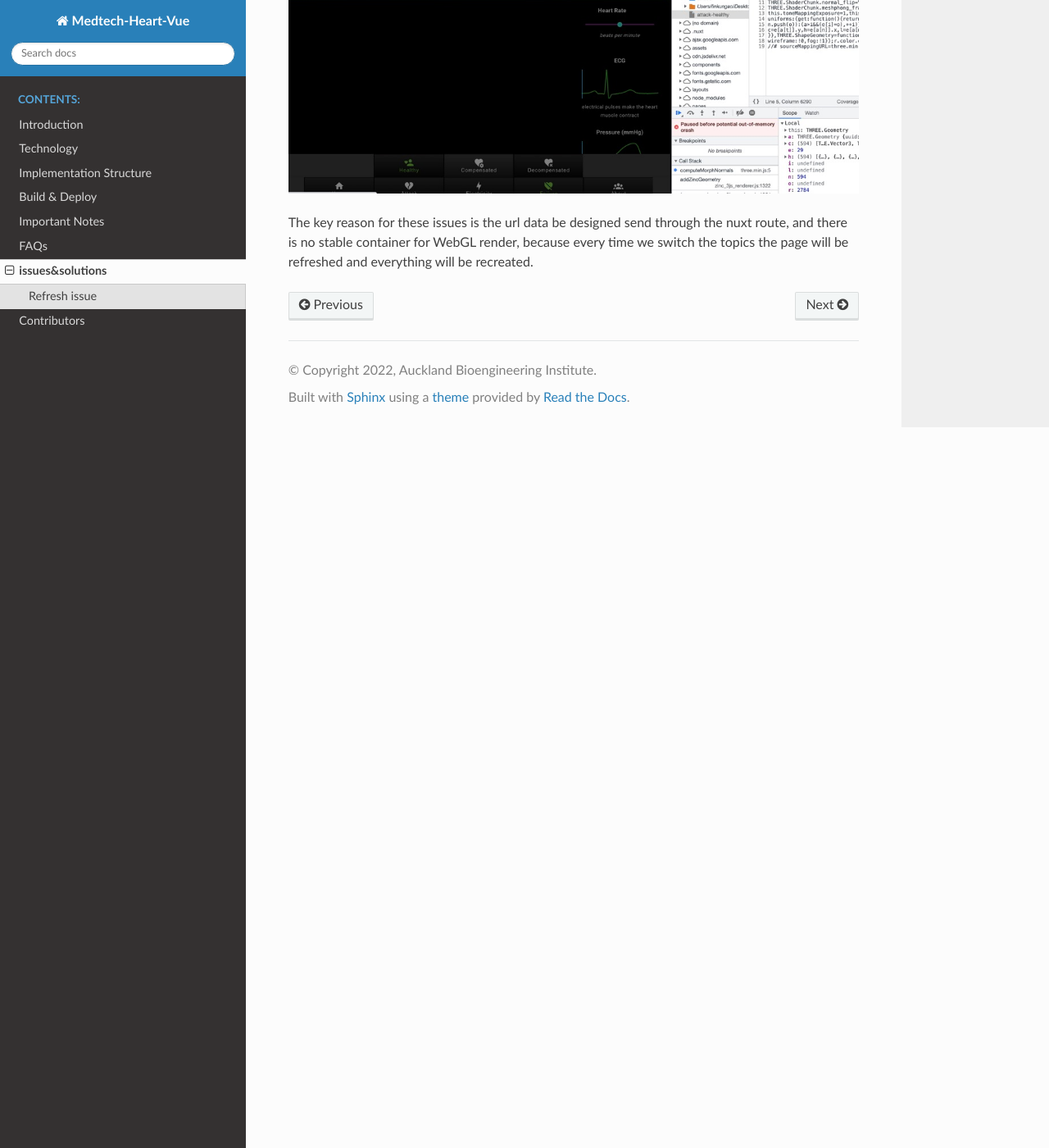
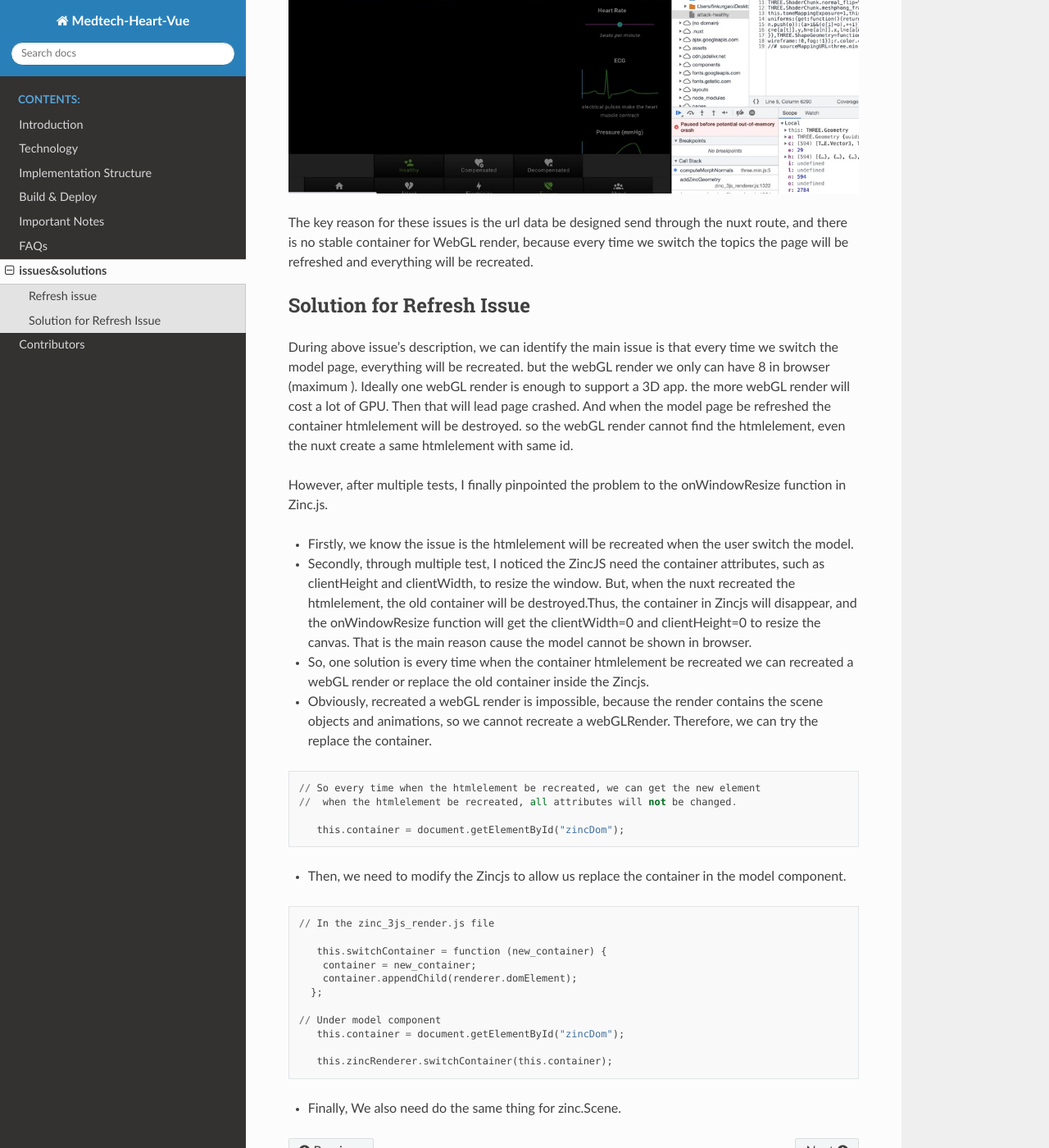
Before and after one commit to ABI-Web-Apps/medtech-heart-vue, a Sphinx documentation site: the page built from docs/source/issues/index.md, in a window 1280 px wide and 1400 px high, scrolled down 2555 px. Shown: the whole window at 82% size. Built offline with Sphinx 7.4.7 and the Read the Docs theme 2.0.0, drawn with Linux system fonts in a browser that asks for light colours; pages that are not in the unit, such as notebooks, are missing from menus.

Commit message:
update docs

````diff
--- a/docs/source/issues/index.md
+++ b/docs/source/issues/index.md
@@ -38,3 +38,42 @@ When the user switch the model multiple times (around 20 times, depends on his c
 ![](./images/issue_4.jpg)
 
 The key reason for these issues is the url data be designed send through the nuxt route, and there is no stable container for WebGL render, because every time we switch the topics the page will be refreshed and everything will be recreated.
+
+## Solution for Refresh Issue
+
+During above issue's description, we can identify the main issue is that every time we switch the model page, everything will be recreated. but the webGL render we only can have 8 in browser (maximum ). Ideally one webGL render is enough to support a 3D app. the more webGL render will cost a lot of GPU. Then that will lead page crashed. And when the model page be refreshed the container htmlelement will be destroyed. so the webGL render cannot find the htmlelement, even the nuxt create a same htmlelement with same id.
+
+However, after multiple tests, I finally pinpointed the problem to the onWindowResize function in Zinc.js.
+
+- Firstly, we know the issue is the htmlelement will be recreated when the user switch the model.
+
+- Secondly, through multiple test, I noticed the ZincJS need the container attributes, such as clientHeight and clientWidth, to resize the window. But, when the nuxt recreated the htmlelement, the old container will be destroyed.Thus, the container in Zincjs will disappear, and the onWindowResize function will get the clientWidth=0 and clientHeight=0 to resize the canvas. That is the main reason cause the model cannot be shown in browser.
+
+- So, one solution is every time when the container htmlelement be recreated we can recreated a webGL render or replace the old container inside the Zincjs.
+
+- Obviously, recreated a webGL render is impossible, because the render contains the scene objects and animations, so we cannot recreate a webGLRender. Therefore, we can try the replace the container.
+
+```
+// So every time when the htmlelement be recreated, we can get the new element
+//  when the htmlelement be recreated, all attributes will not be changed.
+
+   this.container = document.getElementById("zincDom");
+```
+
+- Then, we need to modify the Zincjs to allow us replace the container in the model component.
+
+```
+// In the zinc_3js_render.js file
+
+   this.switchContainer = function (new_container) {
+    container = new_container;
+    container.appendChild(renderer.domElement);
+  };
+
+// Under model component
+   this.container = document.getElementById("zincDom");
+
+   this.zincRenderer.switchContainer(this.container);
+```
+
+- Finally, We also need do the same thing for zinc.Scene.
````
Also changed, not shown: 1 other file.
